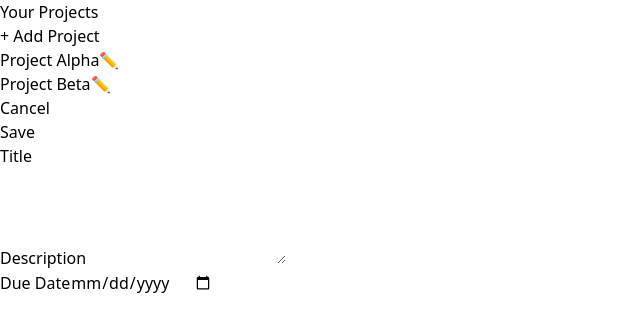
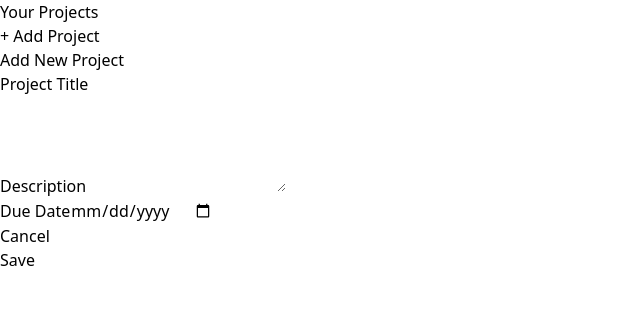
Before and after one commit to mmm-maymyatmon/06-project-management, a React (Vite) app: page / in a window 1280 px wide. Both pictures are taken after a click on the button "+ Add Project". Shown: the top 332 px of the page, without its empty margins (0-640 px from the left). Built offline with nearby package versions, Linux system fonts and the light colour scheme.

Commit message:
🦺 Validating User Input and Showing an Error Modal via useImperativeHandle
Validating User Input and Showing an Error Modal via useImperativeHandle

```diff
--- a/src/App.jsx
+++ b/src/App.jsx
@@ -5,32 +5,48 @@ import ProjectsSidebar from "./components/ProjectsSidebar";
 
 function App() {
   const [projectsState, setProjectState] = useState({
-    selectedProjectId : undefined,
-    projects : []
+    selectedProjectId: undefined,
+    projects: [],
   });
 
   function handleStartAddProject() {
-    setProjectState(prevState=> {
+    setProjectState((prevState) => {
       return {
         ...prevState,
-      selectedProjectId : null,
-      }
-    })
+        selectedProjectId: null,
+      };
+    });
+  }
+
+  function handleAddProject(projectData) {
+    setProjectState((prevState) => {
+      const projectId = Math.random();
+      const newProject = {
+        ...projectData,
+        id: projectId,
+      };
+      return {
+        ...prevState,
+        selectedProjectId: undefined,
+        projects: [...prevState.projects, newProject],
+      };
+    });
   }
 
   let content;
-  if(projectsState.selectedProjectId === null) {
-    content = <NewProject/>
-  }
-  else if(projectsState.selectedProjectId === undefined) {
-    content = <NoProjectSelected onStartAddProject={handleStartAddProject}/>
+  if (projectsState.selectedProjectId === null) {
+    content = <NewProject onAdd={handleAddProject} />;
+  } else if (projectsState.selectedProjectId === undefined) {
+    content = <NoProjectSelected onStartAddProject={handleStartAddProject} />;
   }
 
   return (
-      <main className="h-screen my-8 flex gap-8 ">
-        <ProjectsSidebar onStartAddProject={handleStartAddProject}/>
-        {content}
-      </main>
+    <main className="h-screen my-8 flex gap-8 ">
+      <ProjectsSidebar onStartAddProject={handleStartAddProject} projects={projectsState.projects} />
+      <div className="w-2/3 p-10 bg-gradient-to-br from-stone-50 to-stone-200 shadow-xl rounded-lg">
+      {content}
+      </div>
+    </main>
   );
 }
 
--- /dev/null
+++ b/src/components/Modal.jsx
@@ -0,0 +1,23 @@
+import React, { forwardRef, useImperativeHandle, useRef } from "react";
+import { createPortal } from "react-dom";
+const Modal = forwardRef(function Modal({ children, buttonCaption }, ref) {
+  const dialog = useRef();
+  useImperativeHandle(ref, () => {
+    return {
+      open() {
+        dialog.current.showModal();
+      },
+    };
+  });
+  return createPortal(
+    <dialog ref={dialog}>
+      {children}
+      <form method="dialog">
+        <button>{buttonCaption}</button>
+      </form>
+    </dialog>,
+    document.getElementById("modal-root")
+  );
+});
+
+export default Modal;
--- a/src/components/NewProject.jsx
+++ b/src/components/NewProject.jsx
@@ -1,36 +1,63 @@
+import Button from "./Button";
 import Input from "./Input";
 import React, { useRef } from "react";
+import Modal from "./Modal";
 
-const NewProject = () => {
+const NewProject = ({ onAdd }) => {
+  const modal = useRef();
   const title = useRef();
   const description = useRef();
   const dueDate = useRef();
 
   function handleSave() {
-        enteredTitle = title.current.value;
-        enteredDescription = description.current.value;
-        enteredDueDate = dueDate.current.value;
+    const enteredTitle = title.current.value;
+    const enteredDescription = description.current.value;
+    const enteredDueDate = dueDate.current.value;
 
-        //validation
+    if (
+      enteredTitle.trim() === "" ||
+      enteredDescription.trim() === "" ||
+      enteredDueDate.trim() === ""
+    ) {
+        modal.current.open(); // Open the error modal
+        return; // Stop here if validation fails
+    }
 
+    onAdd({
+      title: enteredTitle,
+      description: enteredDescription,
+      dueDate: enteredDueDate,
+    });
   }
 
   return (
-    <div className="w-[35rem] mt-16">
-      <menu className="flex items-center justify-end gap-4 my-4">
-        <li>
-          <button className="text-stone-800 hover:text-stone-950">Cancel</button>
-        </li>
-        <li>
-          <button onClick={handleSave} className="px-6 py-2 rounded-md bg-stone-800 text-stone-50 hover:bg-stone-950">Save</button>
-        </li>
-      </menu>
-      <div>
-        <Input type="text" ref={title} label="Title" />
+    <>
+      <Modal ref={modal} buttonCaption="Okay">
+        <h2>Invalid Input</h2>
+        <p>Oops ... looks like you forgot to enter a value.</p>
+        <p>Please make sure you provide a valid value for very input field.</p>
+      </Modal>
+      <div className="w-[35rem]">
+        <h2 className="text-2xl font-bold text-stone-800 mb-6">
+          Add New Project
+        </h2>
+        <div className="space-y-6">
+          <Input type="text" ref={title} label="Project Title" />
           <Input ref={description} label="Description" textarea />
           <Input type="date" ref={dueDate} label="Due Date" />
         </div>
+        <menu className="flex items-center justify-end gap-4 mt-8">
+          <li>
+            <Button className="px-4 py-2 text-stone-800 border border-stone-800 rounded-md hover:bg-stone-100">
+              Cancel
+            </Button>
+          </li>
+          <li>
+            <Button onClick={handleSave}>Save</Button>
+          </li>
+        </menu>
       </div>
+    </>
   );
 };
 
--- a/src/components/ProjectsSidebar.jsx
+++ b/src/components/ProjectsSidebar.jsx
@@ -1,35 +1,33 @@
-import React from 'react';
-import Button from './Button';
+import React from "react";
+import Button from "./Button";
 
-const ProjectsSidebar = ({onStartAddProject}) => {
+const ProjectsSidebar = ({ onStartAddProject, projects }) => {
   return (
-    <aside className="w-1/3 bg-stone-50 px-8 py-12 rounded-r-3xl text-stone-800 shadow-2xl md:w-72">
-      <h2 className="mb-6 text-xl font-bold uppercase tracking-wide text-stone-600 md:text-2xl">
+    <aside className="w-1/3 bg-gradient-to-br from-stone-200 to-stone-300 px-8 py-10 rounded-r-3xl text-stone-800 shadow-2xl md:w-72">
+      <h2 className="mb-8 text-2xl font-bold uppercase tracking-wide text-stone-700 md:text-2xl">
         Your Projects
       </h2>
-      <div className="space-y-6">
-        <Button onClick={onStartAddProject}>
+      <div className="space-y-8">
+        <Button
+          onClick={onStartAddProject}
+        >
           + Add Project
         </Button>
         <ul className="space-y-4">
-          <li className="flex items-center justify-between bg-stone-100 px-4 py-3 rounded-lg shadow-sm hover:shadow-md transition duration-300 ease-in-out">
-            <span className="text-sm font-medium text-stone-700">Project Alpha</span>
-            <button
-              className="text-stone-500 hover:text-stone-700 focus:outline-none transition"
-              title="Edit Project"
+          {projects.map((project) => (
+            <li
+              key={project.id}
+              className="flex items-center justify-between bg-stone-100 px-5 py-3 rounded-lg shadow-md hover:shadow-lg hover:bg-amber-50 transition duration-300 ease-in-out"
             >
-              ✏️
-            </button>
-          </li>
-          <li className="flex items-center justify-between bg-stone-100 px-4 py-3 rounded-lg shadow-sm hover:shadow-md transition duration-300 ease-in-out">
-            <span className="text-sm font-medium text-stone-700">Project Beta</span>
-            <button
-              className="text-stone-500 hover:text-stone-700 focus:outline-none transition"
-              title="Edit Project"
-            >
-              ✏️
-            </button>
-          </li>
+              <span className="text-sm font-medium text-stone-800 truncate">{project.title}</span>
+              <button
+                className="text-stone-500 hover:text-amber-700 focus:outline-none transition"
+                title="Edit Project"
+              >
+                ✏️
+              </button>
+            </li>
+          ))}
         </ul>
       </div>
     </aside>
```
Lines whose indentation alone changed are shown as unchanged.
